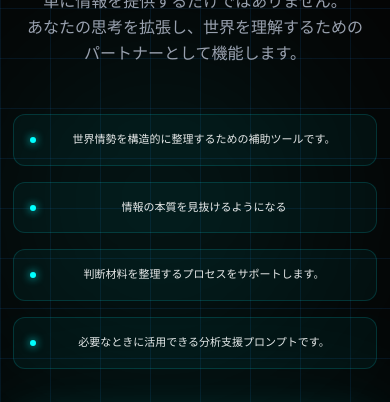
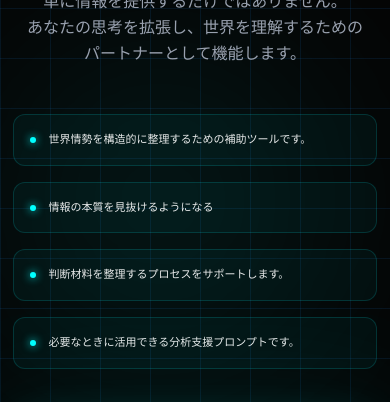
Before and after one commit to waniwanipanich463/tumugi-LP, a Next.js app: page / in a window 390 px wide. Shown: the part 3340-3742 px from the top of the page. Built offline with nearby package versions, Linux system fonts and the light colour scheme.

Commit message:
style: further refinement of mobile text alignment

```diff
--- a/src/components/layout/Partner.tsx
+++ b/src/components/layout/Partner.tsx
@@ -100,7 +100,7 @@ export const Partner = () => {
                                         className="flex items-start gap-3 p-4 rounded-xl transition-all duration-300 hover:scale-[1.02] group/card overflow-hidden"
                                         style={{ background: 'rgba(0,245,255,0.04)', border: '1px solid rgba(0,245,255,0.15)' }}>
                                         <div className="w-1.5 h-1.5 rounded-full bg-neon-cyan mt-1.5 shadow-[0_0_8px_#00FFFF] group-hover/card:scale-125 transition-transform flex-shrink-0"></div>
-                                        <p className="text-white/90 font-medium text-[11px] xs:text-xs md:text-base leading-relaxed flex-1 whitespace-nowrap overflow-hidden text-ellipsis">{text}</p>
+                                        <p className="text-white/90 font-medium text-[11px] xs:text-xs md:text-base leading-relaxed flex-1 text-left">{text}</p>
                                     </div>
                                 ))}
                             </div>
--- a/src/components/layout/Pricing.tsx
+++ b/src/components/layout/Pricing.tsx
@@ -339,7 +339,7 @@ export const Pricing = () => {
                                 <span>【永続アクセスの定義】</span>
                                 <div className="h-[1px] flex-grow bg-white/10"></div>
                             </h4>
-                            <p className="text-gray-400 text-xs xs:text-sm md:text-base leading-relaxed pl-6 border-l border-white/20 text-left">
+                            <p className="text-gray-400 text-xs xs:text-sm md:text-base leading-relaxed pl-0 sm:pl-6 border-l-0 sm:border-l border-white/20 text-center sm:text-left">
                                 <span className="sm:hidden block">
                                     本サービスが継続して提供される限り<br />
                                     利用可能であることを指します。
```
